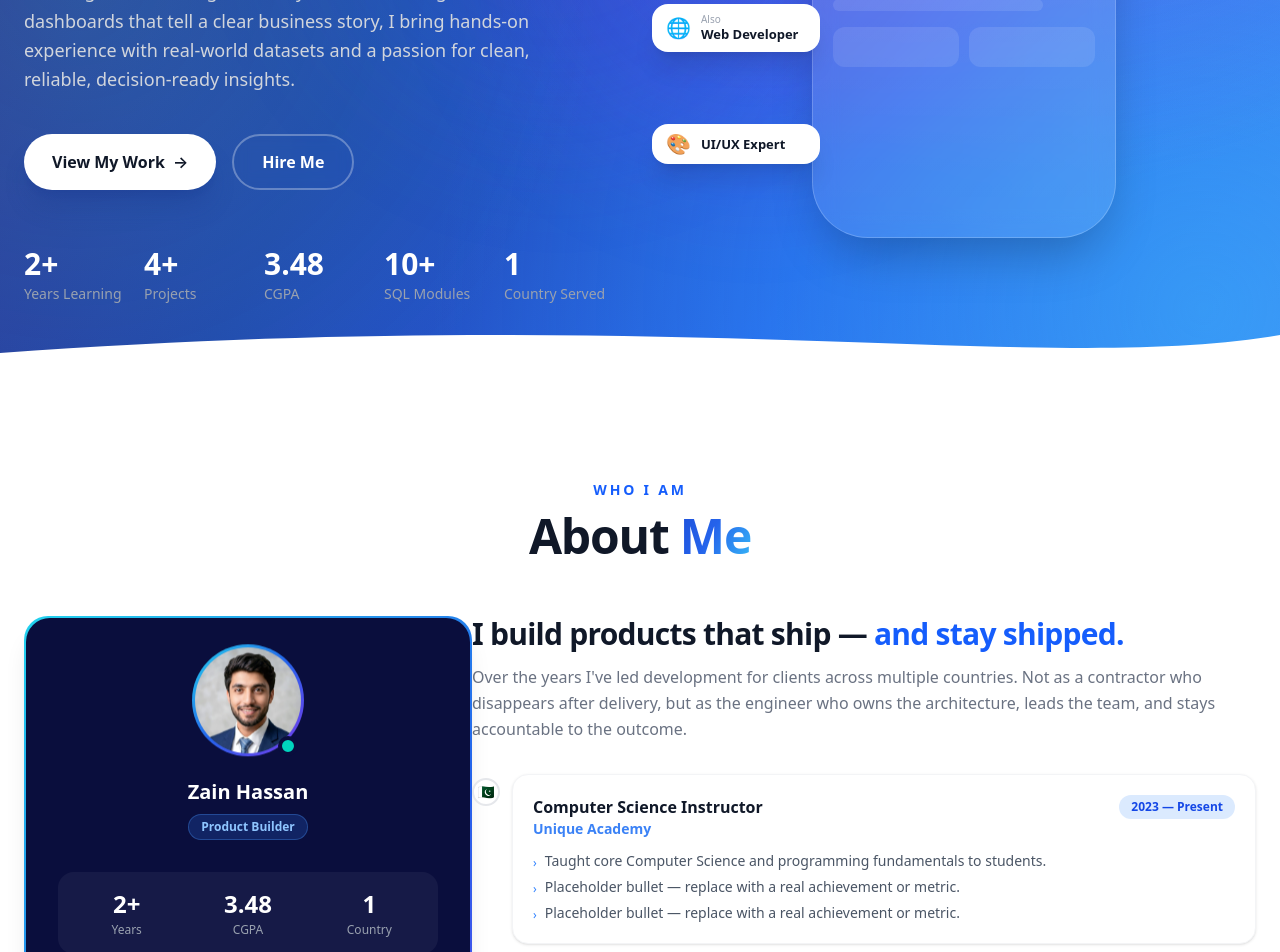
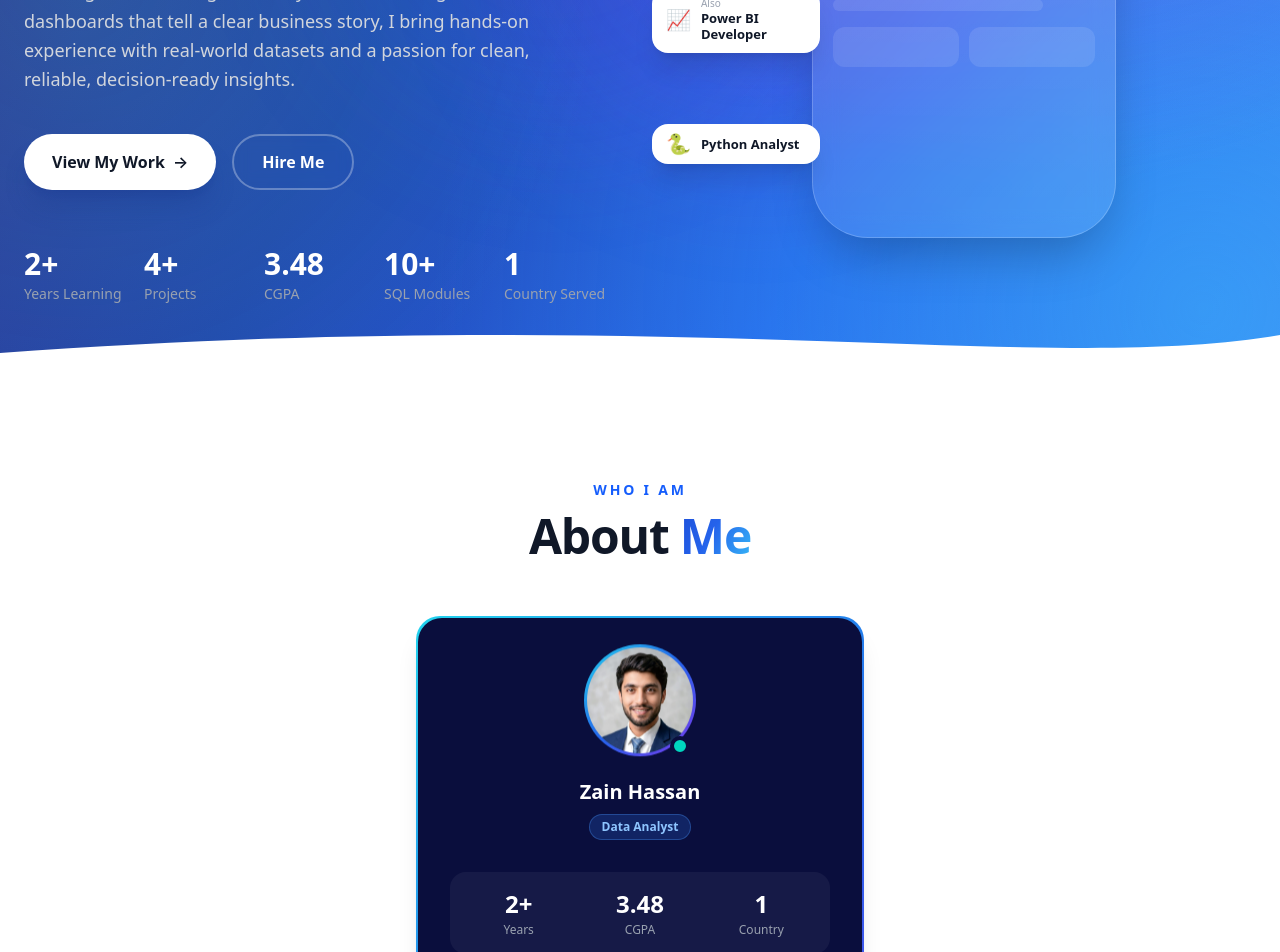
Before and after one commit to zainh0277-art/zainportfolio, a Next.js app: page / in a window 1280 px wide. Shown: the part 560-1512 px from the top of the page. Built offline with nearby package versions, Linux system fonts and the light colour scheme.

Commit message:
bug fixes

```diff
--- a/src/components/sections/AboutSection.tsx
+++ b/src/components/sections/AboutSection.tsx
@@ -2,7 +2,7 @@
 
 import Image from 'next/image';
 import { personalInfo } from '@/data/personal';
-import { experiences, educationList } from '@/data/experience';
+import { educationList } from '@/data/experience';
 import SectionHeader from '@/components/ui/SectionHeader';
 import Reveal from '@/components/ui/Reveal';
 import CountUp from '@/components/ui/CountUp';
@@ -37,7 +37,7 @@ export default function AboutSection() {
                   </div>
                   <h3 className="text-xl font-bold">{personalInfo.name}</h3>
                   <span className="mt-2 text-xs font-semibold bg-blue-500/20 text-blue-300 border border-blue-400/30 px-3 py-1 rounded-full">
-                    Product Builder
+                    Data Analyst
                   </span>
                 </div>
 
@@ -101,60 +101,6 @@ export default function AboutSection() {
               </div>
             </div>
           </Reveal>
-
-          {/* Experience Timeline — hidden when no entries */}
-          {experiences.length > 0 && (
-          <div className="min-w-0">
-            <Reveal direction="left" className="mb-8">
-              <h3 className="text-2xl md:text-3xl font-bold text-gray-900 mb-3 tracking-tight">
-                I build products that ship —{' '}
-                <span className="text-blue-600">and stay shipped.</span>
-              </h3>
-              <p className="text-gray-500 leading-relaxed">
-                Over the years I&apos;ve led development for clients across multiple countries. Not as a contractor who disappears after delivery, but as the engineer who owns the architecture, leads the team, and stays accountable to the outcome.
-              </p>
-            </Reveal>
-
-            <div className="space-y-6">
-              {experiences.map((exp, i) => (
-                <Reveal
-                  key={exp.id}
-                  direction="left"
-                  delay={i * 0.1}
-                  className="relative pl-10 before:absolute before:left-3.5 before:top-8 before:bottom-[-1.5rem] before:w-0.5 before:bg-gray-100 last:before:hidden"
-                >
-                  <div className="absolute left-0 top-1 w-7 h-7 rounded-full bg-white border-2 border-gray-200 flex items-center justify-center text-sm z-10">
-                    {exp.flag}
-                  </div>
-
-                  <div className="bg-white border border-gray-100 rounded-2xl p-5 shadow-sm hover:shadow-lg hover:-translate-y-1 transition-all duration-300">
-                    <div className="flex flex-wrap items-start justify-between gap-2 mb-3">
-                      <div>
-                        <h4 className="font-bold text-gray-900">{exp.role}</h4>
-                        <p className="text-sm font-semibold" style={{ color: exp.companyColor }}>
-                          {exp.company}
-                        </p>
-                      </div>
-                      <span
-                        className={`text-xs font-semibold px-3 py-1 rounded-full ${exp.current ? 'bg-blue-100 text-blue-700' : 'bg-gray-100 text-gray-600'}`}
-                      >
-                        {exp.period}
-                      </span>
-                    </div>
-                    <ul className="space-y-1.5">
-                      {exp.bullets.map((bullet) => (
-                        <li key={bullet} className="text-sm text-gray-600 flex items-start gap-2">
-                          <span className="text-blue-500 mt-1 text-xs">›</span>
-                          {bullet}
-                        </li>
-                      ))}
-                    </ul>
-                  </div>
-                </Reveal>
-              ))}
-            </div>
-          </div>
-          )}
         </div>
 
         {/* Stats bar with colored top borders */}
--- a/src/components/sections/ContactSection.tsx
+++ b/src/components/sections/ContactSection.tsx
@@ -42,7 +42,10 @@ export default function ContactSection() {
     const body = encodeURIComponent(
       `Name: ${form.name}\nEmail: ${form.email}\n\nMessage:\n${form.message}`,
     );
-    window.open(`mailto:${personalInfo.email}?subject=${subject}&body=${body}`);
+    window.open(
+      `https://mail.google.com/mail/?view=cm&fs=1&to=${personalInfo.email}&su=${subject}&body=${body}`,
+      '_blank',
+    );
     setStatus('sent');
     setForm(EMPTY_FORM);
     setTimeout(() => setStatus('idle'), 5000);
@@ -156,7 +159,7 @@ export default function ContactSection() {
                 ),
                 label: 'Email',
                 value: personalInfo.email,
-                href: `mailto:${personalInfo.email}`,
+                href: `https://mail.google.com/mail/?view=cm&fs=1&to=${personalInfo.email}`,
                 bg: 'bg-blue-50',
               },
               {
@@ -194,7 +197,7 @@ export default function ContactSection() {
                 <div>
                   <p className="text-xs font-semibold text-gray-400 uppercase tracking-wider mb-1">{item.label}</p>
                   {item.href ? (
-                    <a href={item.href} className="text-gray-900 font-medium hover:text-blue-600 transition-colors break-all">
+                    <a href={item.href} target="_blank" rel="noopener noreferrer" className="text-gray-900 font-medium hover:text-blue-600 transition-colors break-all">
                       {item.value}
                     </a>
                   ) : (
--- a/src/components/sections/HeroSection.tsx
+++ b/src/components/sections/HeroSection.tsx
@@ -10,10 +10,10 @@ import { scrollToSection } from '@/lib/utils';
 // Positions are relative to the phone-sized wrapper div, so they always
 // peek just outside the phone's own edges regardless of viewport width.
 const skillCards = [
-  { label: 'Senior App Developer', sublabel: 'Speciality', icon: '📱', position: 'top-[8%]    -right-[160px]' },
-  { label: 'Backend Developer',    sublabel: 'Also',       icon: '🔧', position: 'top-[42%]   -right-[160px]' },
-  { label: 'Web Developer',        sublabel: 'Also',       icon: '🌐', position: 'bottom-[30%] -left-[160px]' },
-  { label: 'UI/UX Expert',         sublabel: '',           icon: '🎨', position: 'bottom-[12%] -left-[160px]' },
+  { label: 'Data Analyst',       sublabel: 'Speciality', icon: '📊', position: 'top-[8%]    -right-[160px]' },
+  { label: 'SQL Developer',      sublabel: 'Also',       icon: '🗄️', position: 'top-[42%]   -right-[160px]' },
+  { label: 'Power BI Developer', sublabel: 'Also',       icon: '📈', position: 'bottom-[30%] -left-[160px]' },
+  { label: 'Python Analyst',     sublabel: '',           icon: '🐍', position: 'bottom-[12%] -left-[160px]' },
 ];
 
 const container: Variants = {
```
Also changed, not shown: 23 other files (tests, documents, lock files or other folders).
